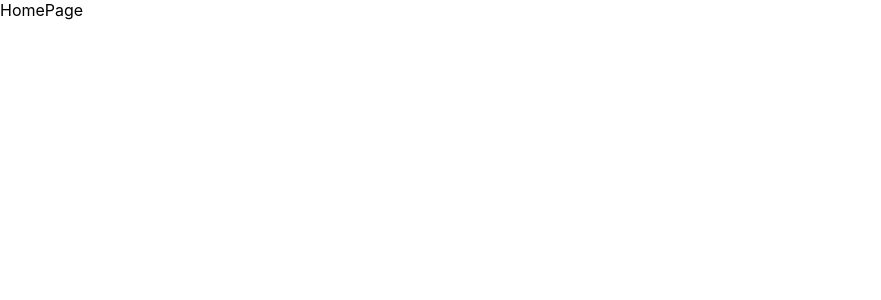
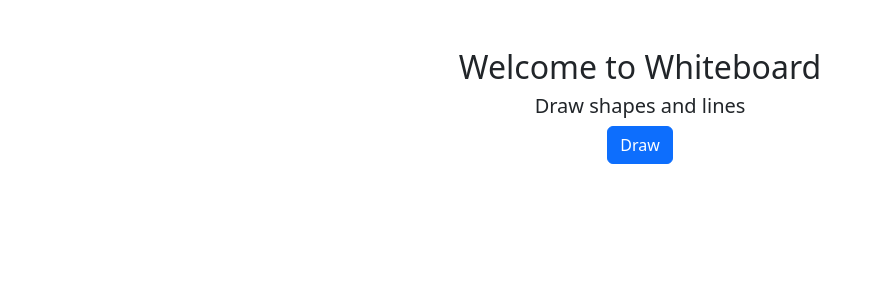
Before and after one commit to mitul88/MERN-Interview-Test, a React (Create React App) app in the folder client/: page / in a window 1280 px wide. Shown: the top 300 px of the page, without its empty margins (0-881 px from the left). Built offline with nearby package versions, Linux system fonts and the light colour scheme.

Commit message:
home page layout done

```diff
--- a/client/package.json
+++ b/client/package.json
@@ -6,7 +6,9 @@
     "@testing-library/jest-dom": "^5.17.0",
     "@testing-library/react": "^13.4.0",
     "@testing-library/user-event": "^13.5.0",
+    "bootstrap": "^5.3.3",
     "react": "^18.3.1",
+    "react-bootstrap": "^2.10.4",
     "react-dom": "^18.3.1",
     "react-router-dom": "^6.26.2",
     "react-scripts": "5.0.1",
--- a/client/src/App.js
+++ b/client/src/App.js
@@ -1,5 +1,6 @@
 import { RouterProvider } from "react-router-dom";
 import { router } from "./routes/router";
+import "bootstrap/dist/css/bootstrap.min.css";
 
 function App() {
   return <RouterProvider router={router} />;
--- a/client/src/pages/HomePage.jsx
+++ b/client/src/pages/HomePage.jsx
@@ -1,7 +1,20 @@
 import React from "react";
 
 const HomePage = () => {
-  return <div>HomePage</div>;
+  return (
+    <div>
+      <div className="container-fluid text-center p-5">
+        <h2>Welcome to Whiteboard</h2>
+        <h5>Draw shapes and lines</h5>
+        <a href="/whiteboard" className="btn btn-primary ">
+          Draw
+        </a>
+      </div>
+      <div className="container">
+        <div className="row"></div>
+      </div>
+    </div>
+  );
 };
 
 export default HomePage;
```
Also changed, not shown: 1 other file (tests, documents, lock files or other folders).
